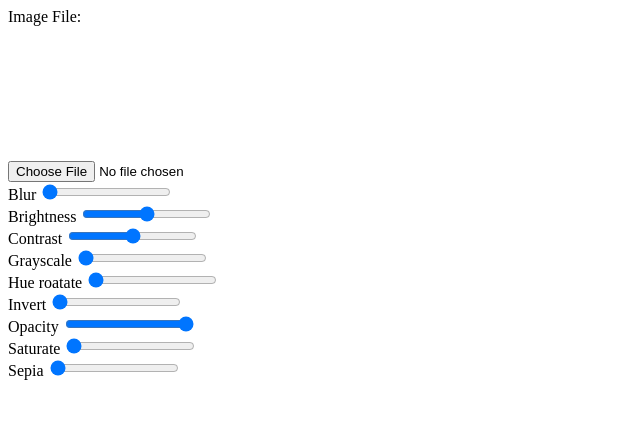
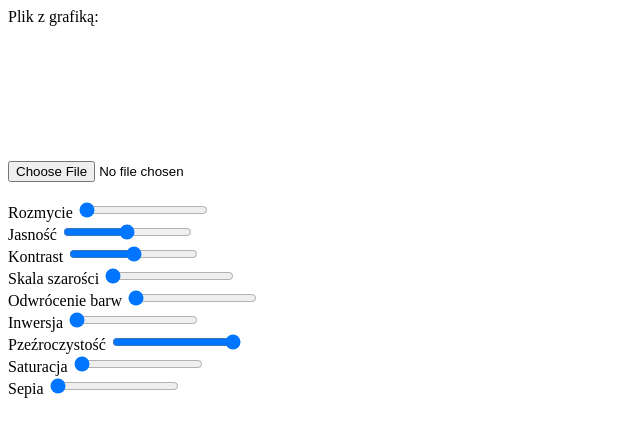
Before and after one commit to ZurAdam/Edytor-graficzny, a plain HTML site: page index.html in a window 1280 px wide. Shown: the whole page, without its empty margins (0-640 px from the left). Drawn offline with Linux system fonts and the light colour scheme.

Commit message:
Update index.html

```diff
--- a/index.html
+++ b/index.html
@@ -5,29 +5,30 @@
     <meta name="viewport" content="width=device-width, initial-scale=1.0">
     <meta http-equiv="X-UA-Compatible" content="ie=edge">
     <title>Edytor zdjęć</title>
+    <link rel="stylesheet" href="style.css">
 </head>
 <body>
 
-    <label>Image File:</label><br/>
+    <label>Plik z grafiką:</label><br/>
     <input type="file" id="imageLoader" name="imageLoader"/>
-    <canvas id="imageCanvas"></canvas><br/>
+    <canvas id="imageCanvas"></canvas><br/><br/>
 
 
-    <label>Blur</label>
+    <label>Rozmycie</label>
     <input type = "range" min = "0" max = "100" value = "0" step = "1" onchange = "applyfilter()" data-filter="blur" data-scale = "px"><br>
-    <label>Brightness</label>
+    <label>Jasność</label>
     <input type = "range" min = "0" max = "200" value = "100" step = "1" onchange = "applyfilter()" data-filter="brightness" data-scale = "px"><br>
-    <label>Contrast</label>
+    <label>Kontrast</label>
     <input type = "range" min = "0" max = "200" value = "100" step = "1"onchange = "applyfilter()" data-filter="contrast" data-scale = "px"><br>
-    <label>Grayscale</label>
+    <label>Skala szarości</label>
     <input type = "range" min = "0" max = "100" value = "0" step = "1"onchange = "applyfilter()" data-filter="grayscale" data-scale = "px"><br>
-    <label>Hue roatate</label>
+    <label>Odwrócenie barw</label>
     <input type = "range" min = "0" max = "360" value = "0" step = "1"onchange = "applyfilter()" data-filter="hue-rotate" data-scale = "px"><br>
-    <label>Invert</label>
+    <label>Inwersja</label>
     <input type = "range" min = "0" max = "100" value = "0" step = "1"onchange = "applyfilter()" data-filter="invert" data-scale = "px"><br>
-    <label>Opacity</label>
+    <label>Pzeźroczystość</label>
     <input type = "range" min = "0" max = "100" value = "100" step = "1"onchange = "applyfilter()" data-filter="opacity" data-scale = "px"><br>
-    <label>Saturate</label>
+    <label>Saturacja</label>
     <input type = "range" min = "0" max = "100" value = "0" step = "1"onchange = "applyfilter()" data-filter="saturate" data-scale = "px"><br>
     <label>Sepia</label>
     <input type = "range" min = "0" max = "100" value = "0" step = "1"onchange = "applyfilter()" data-filter="sepia" data-scale = "px"><br>
```
